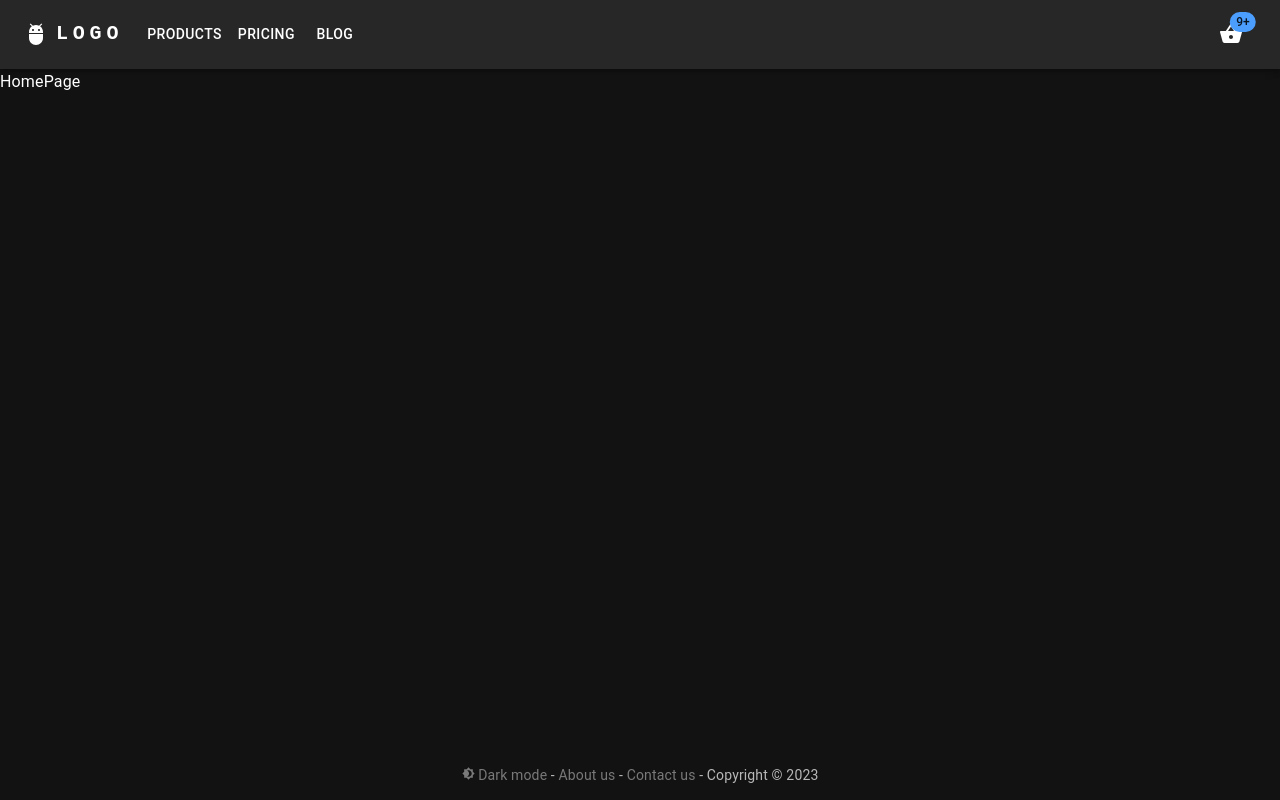
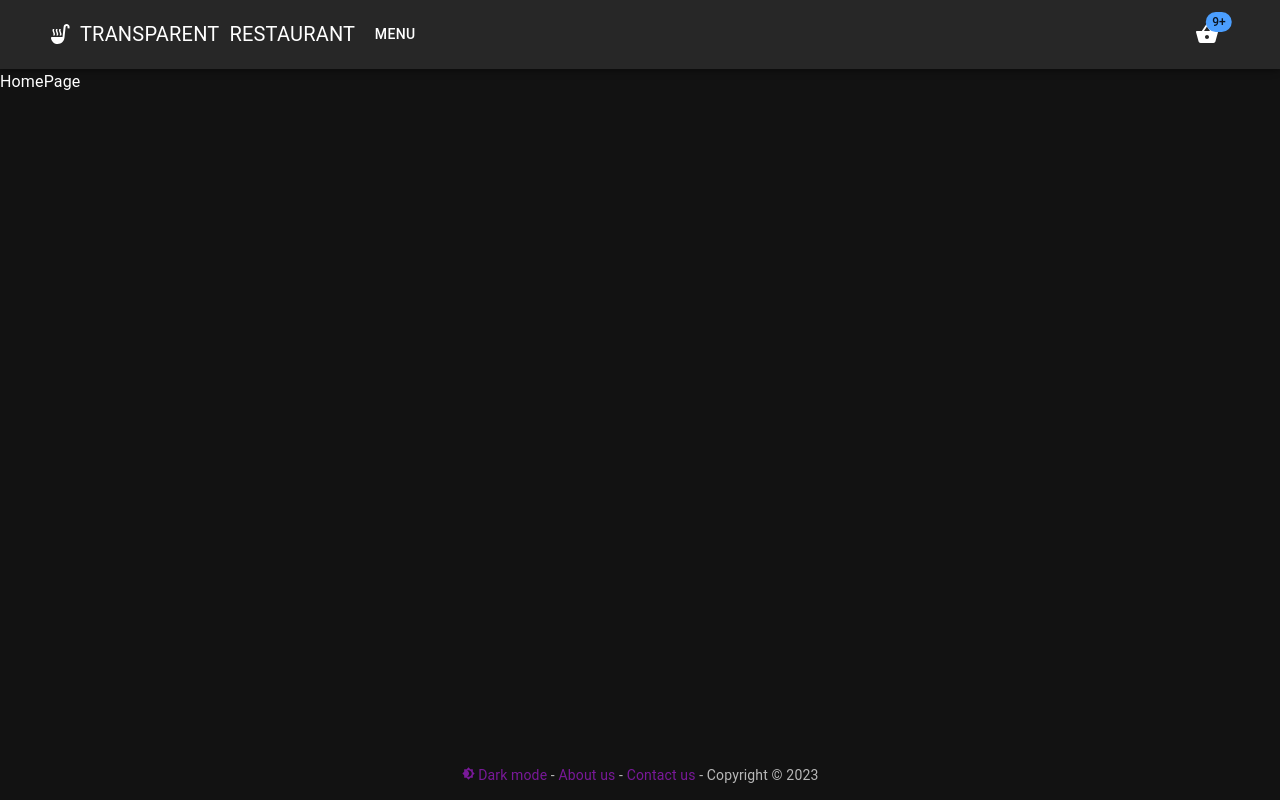
Before and after one commit to bunyaminerdal/restaurant-app, a React (Create React App) app: page / in a window 1280 px wide. Built offline with nearby package versions, Linux system fonts and the light colour scheme.

Commit message:
:sparkles: navBar done

```diff
--- a/src/components/layout/Navbar.tsx
+++ b/src/components/layout/Navbar.tsx
@@ -4,124 +4,53 @@ import Box from "@mui/material/Box";
 import Toolbar from "@mui/material/Toolbar";
 import IconButton from "@mui/material/IconButton";
 import Typography from "@mui/material/Typography";
-import Menu from "@mui/material/Menu";
-import MenuIcon from "@mui/icons-material/Menu";
 import Container from "@mui/material/Container";
 import Button from "@mui/material/Button";
 import Tooltip from "@mui/material/Tooltip";
-import MenuItem from "@mui/material/MenuItem";
-import AdbIcon from "@mui/icons-material/Adb";
+import SoupKitchenIcon from "@mui/icons-material/SoupKitchen";
 import { Badge, Link } from "@mui/material";
 import ShoppingBasketIcon from "@mui/icons-material/ShoppingBasket";
-
-const pages = ["Products", "Pricing", "Blog"];
+import { useNavigate } from "react-router-dom";
 
 function Navbar() {
-  const [anchorElNav, setAnchorElNav] = React.useState<null | HTMLElement>(
-    null
-  );
-
-  const handleOpenNavMenu = (event: React.MouseEvent<HTMLElement>) => {
-    setAnchorElNav(event.currentTarget);
-  };
-
-  const handleCloseNavMenu = () => {
-    setAnchorElNav(null);
-  };
+  const navigate = useNavigate();
 
   return (
-    <AppBar position="static">
+    <AppBar>
       <Container maxWidth="xl">
-        <Toolbar disableGutters>
-          <AdbIcon sx={{ display: { xs: "none", md: "flex" }, mr: 1 }} />
-          <Typography
-            variant="h6"
-            noWrap
+        <Toolbar>
+          <SoupKitchenIcon sx={{ display: { xs: "flex" }, mr: 1 }} />
+          <Link
+            href="/"
+            underline="none"
+            color="inherit"
             sx={{
-              mr: 2,
-              display: { xs: "none", md: "flex" },
-              fontFamily: "monospace",
-              fontWeight: 700,
-              letterSpacing: ".3rem",
-              color: "inherit",
-              textDecoration: "none",
+              display: "flex",
+              flexDirection: { xs: "column", md: "row" },
+              columnGap: "10px",
+              mr: 1,
             }}
           >
-            <Link href="/" underline="none" color="inherit">
-              LOGO
-            </Link>
-          </Typography>
-
-          <Box sx={{ flexGrow: 1, display: { xs: "flex", md: "none" } }}>
-            <IconButton
-              size="large"
-              aria-label="account of current user"
-              aria-controls="menu-appbar"
-              aria-haspopup="true"
-              onClick={handleOpenNavMenu}
-              color="inherit"
+            <Typography sx={{ fontSize: { xs: 14, md: 20 } }}>
+              {"TRANSPARENT"}
+            </Typography>
+            <Typography sx={{ fontSize: { xs: 12, md: 20 } }}>
+              {"RESTAURANT"}
+            </Typography>
+          </Link>
+          <Box sx={{ flexGrow: 1, display: { xs: "flex" } }}>
+            <Button
+              onClick={() => navigate("/menu")}
+              sx={{ my: 2, color: "white", display: "block" }}
             >
-              <MenuIcon />
-            </IconButton>
-            <Menu
-              id="menu-appbar"
-              anchorEl={anchorElNav}
-              anchorOrigin={{
-                vertical: "bottom",
-                horizontal: "left",
-              }}
-              keepMounted
-              transformOrigin={{
-                vertical: "top",
-                horizontal: "left",
-              }}
-              open={Boolean(anchorElNav)}
-              onClose={handleCloseNavMenu}
-              sx={{
-                display: { xs: "block", md: "none" },
-              }}
-            >
-              {pages.map((page) => (
-                <MenuItem key={page} onClick={handleCloseNavMenu}>
-                  <Typography textAlign="center">{page}</Typography>
-                </MenuItem>
-              ))}
-            </Menu>
-          </Box>
-          <AdbIcon sx={{ display: { xs: "flex", md: "none" }, mr: 1 }} />
-          <Typography
-            variant="h5"
-            noWrap
-            sx={{
-              mr: 2,
-              display: { xs: "flex", md: "none" },
-              flexGrow: 1,
-              fontFamily: "monospace",
-              fontWeight: 700,
-              letterSpacing: ".3rem",
-              color: "inherit",
-              textDecoration: "none",
-            }}
-          >
-            <Link href="/" underline="none" color="inherit">
-              LOGO
-            </Link>
-          </Typography>
-          <Box sx={{ flexGrow: 1, display: { xs: "none", md: "flex" } }}>
-            {pages.map((page) => (
-              <Button
-                key={page}
-                onClick={handleCloseNavMenu}
-                sx={{ my: 2, color: "white", display: "block" }}
-              >
-                {page}
-              </Button>
-            ))}
+              MENU
+            </Button>
           </Box>
 
           <Box sx={{ flexGrow: 0 }}>
             <Tooltip title="Basket">
               <IconButton
+                color="inherit"
                 onClick={() => console.log("navbar icon clicked")}
                 sx={{ p: 0, height: "50px", width: "50px" }}
               >
--- a/src/theme/useCustomTheme.ts
+++ b/src/theme/useCustomTheme.ts
@@ -6,7 +6,7 @@ export const useCustomTheme = (mode: PaletteMode) => {
     palette: {
       mode,
       primary: {
-        main: "#797979",
+        main: "#791999",
       },
       secondary: {
         main: "#4B9EFE",
```
